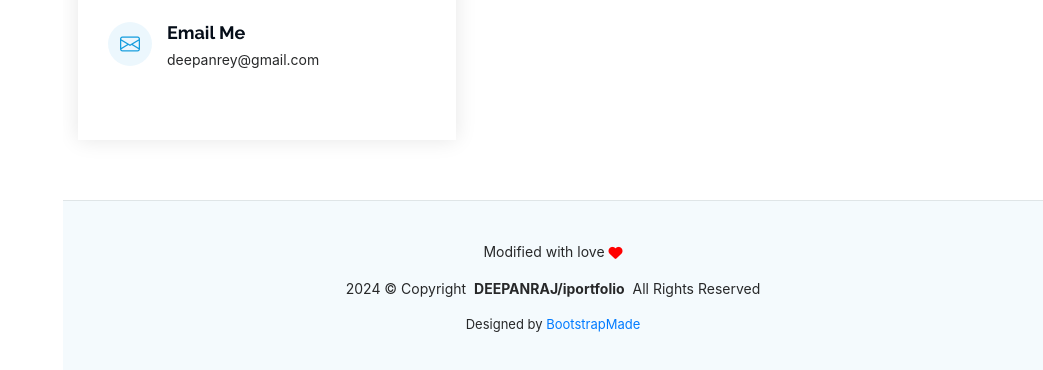
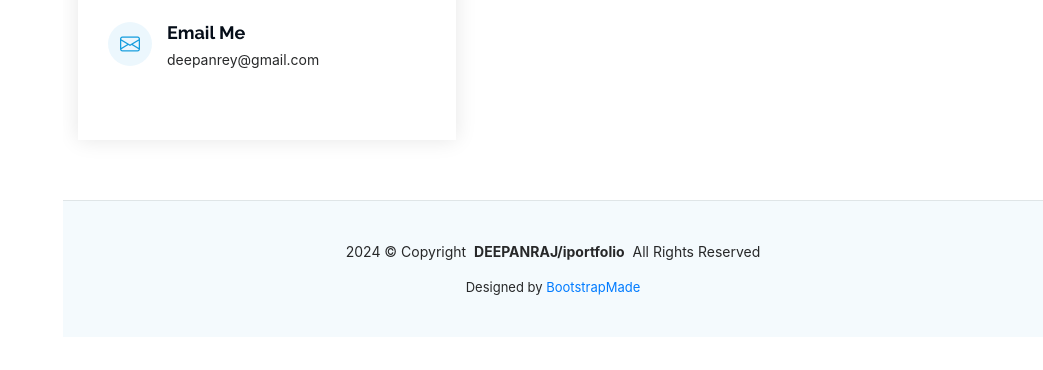
Before and after one commit to TWILIGHTCLOUDCODERZ/DEEPANTECHNOIDS.GITHUB.IO, a plain HTML site: page index.html in a window 1280 px wide. Shown: the part 6873-7243 px from the top of the page, without its empty margins (237-1280 px from the left). After the commit the page ends 7210 px from the top, so only its background shows below. Drawn offline with nearby package versions, Linux system fonts and the light colour scheme; animation ran at ten frames a second.

Commit message:
Update index.html

```diff
--- a/index.html
+++ b/index.html
@@ -793,10 +793,6 @@
     <div class="container">
       <div class="text-center">
         <p>
-          Modified with love
-          <i class="fa-solid fa-heart heart-icon"></i>
-        </p>
-        <p>
           2024 © <span>Copyright</span> <strong class="px-1 sitename">DEEPANRAJ/iportfolio</strong> <span>All Rights Reserved</span>
         </p>
       </div>
```
